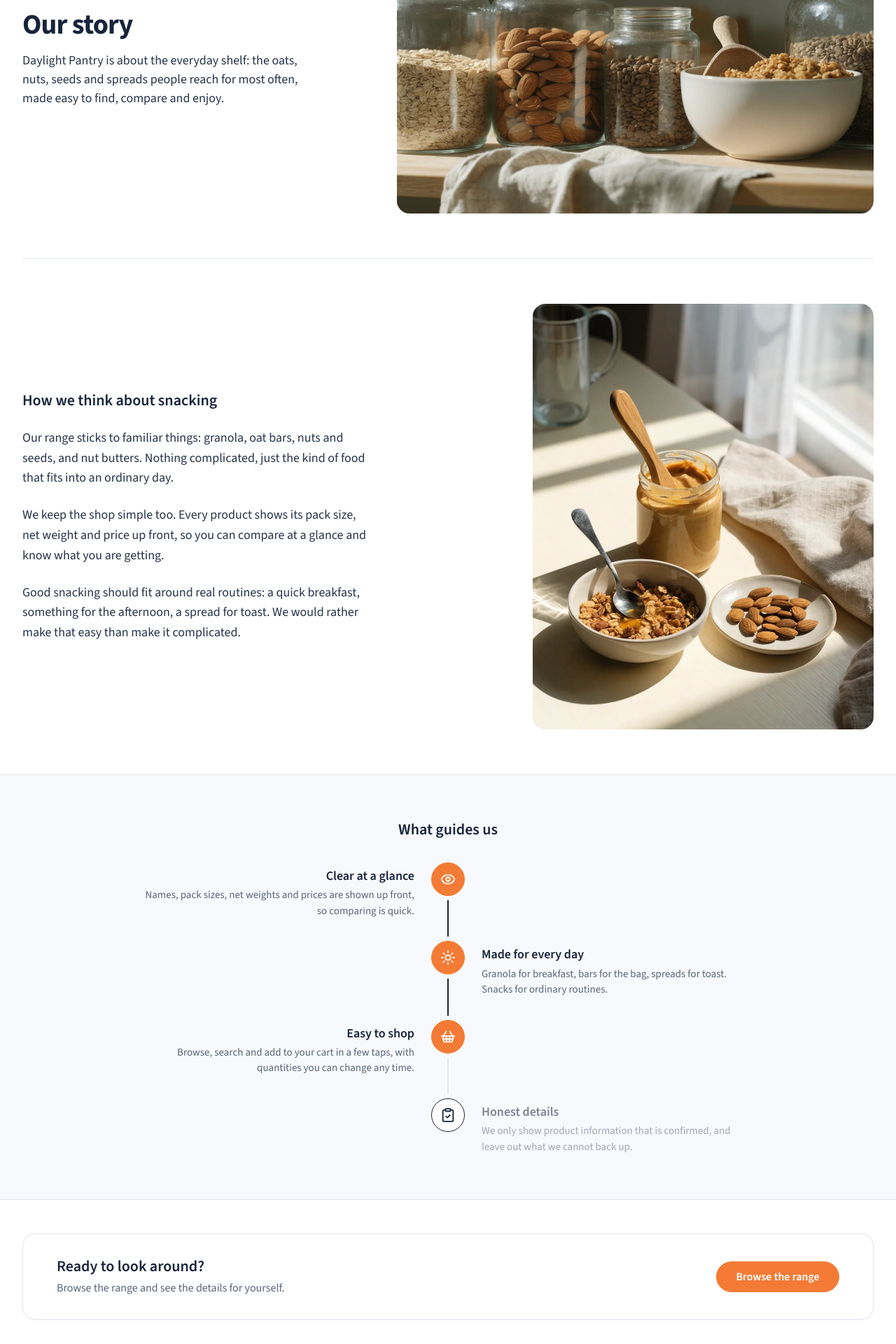
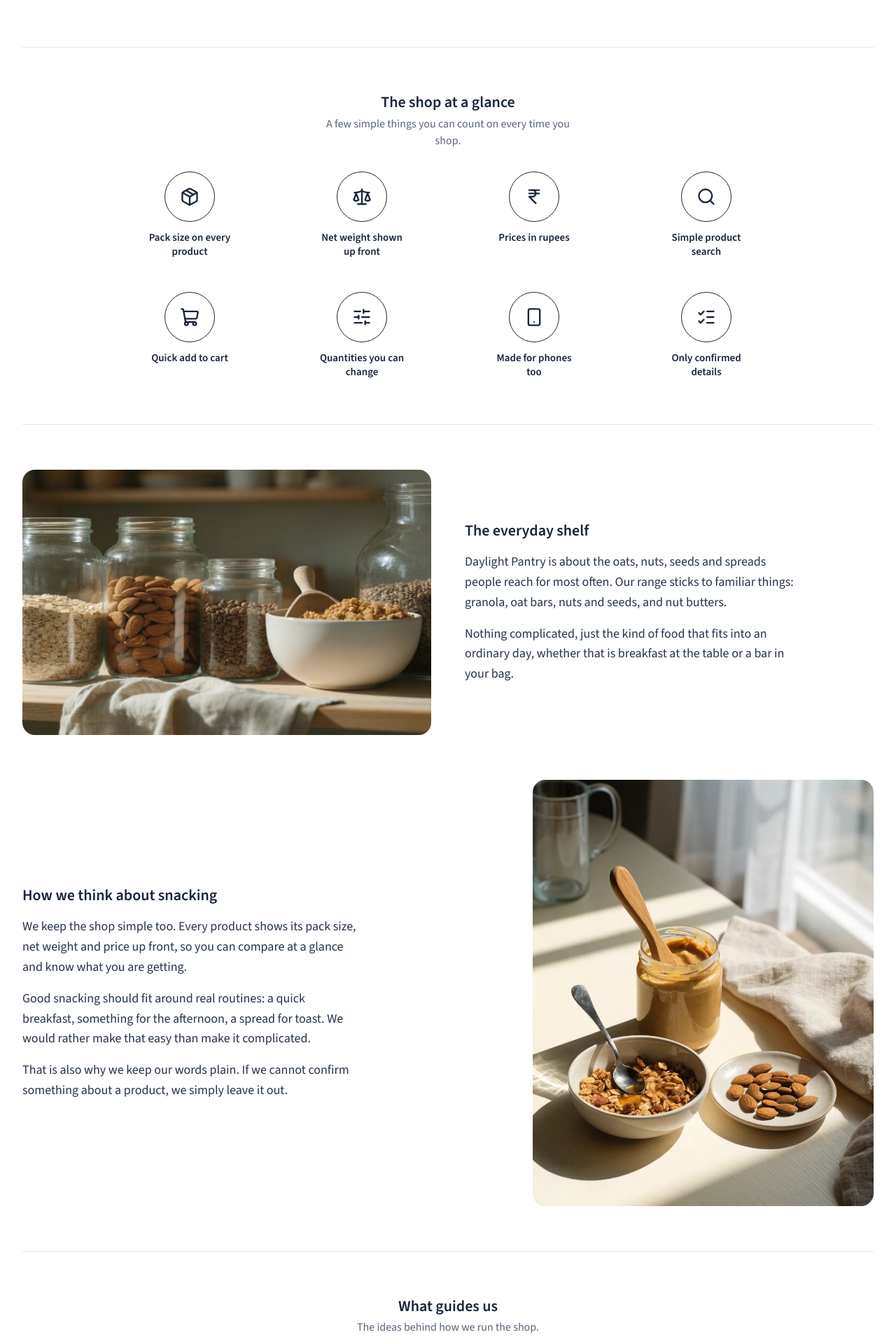
Before and after one commit to aryan-kond/daylight-pantry, a React (Vite) app in the folder frontend/: page /our-story in a window 1280 px wide. Shown: the part 280-2200 px from the top of the page at 70% size. Built offline with nearby package versions, Linux system fonts and the light colour scheme.

Commit message:
feat(our-story): centered intro, icon tiles, alternating story blocks, white sections with dividers

```diff
--- a/frontend/src/components/ProgressTimeline/ProgressTimeline.css
+++ b/frontend/src/components/ProgressTimeline/ProgressTimeline.css
@@ -43,7 +43,7 @@
   padding-bottom: 0;
 }
 
-/* The ring in the section's grey makes the line look like it stops at each circle */
+/* The white ring makes the line look like it stops at each circle */
 .progress-timeline__node {
   position: absolute;
   z-index: 1;
@@ -57,7 +57,7 @@
   background: var(--color-canvas);
   border: 1.5px solid var(--color-text-primary);
   border-radius: 50%;
-  box-shadow: 0 0 0 6px var(--color-surface-soft);
+  box-shadow: 0 0 0 6px var(--color-canvas);
   color: var(--color-text-primary);
   transition:
     background-color var(--duration-drawer) var(--ease-standard),
--- a/frontend/src/pages/OurStoryPage/OurStoryPage.css
+++ b/frontend/src/pages/OurStoryPage/OurStoryPage.css
@@ -1,12 +1,10 @@
-/* ---------- Intro ---------- */
+/* ---------- Intro: centered title and lead ---------- */
 
 .our-story__intro-inner {
-  display: grid;
-  gap: var(--space-8);
-  align-items: center;
-  max-width: var(--content-max-width);
+  max-width: 760px;
   margin: 0 auto;
-  padding: var(--space-8) var(--gutter) var(--space-12);
+  padding: var(--space-12) var(--gutter);
+  text-align: center;
 }
 
 .our-story__title {
@@ -17,37 +15,10 @@
 }
 
 .our-story__lead {
-  max-width: 46ch;
-  margin: var(--space-4) 0 0;
+  max-width: 60ch;
+  margin: var(--space-4) auto 0;
   color: var(--color-text-body);
   font-size: 1.125rem; /* 18px */
-}
-
-.our-story__figure,
-.our-story__portrait {
-  overflow: hidden;
-  background: var(--color-surface-soft);
-  border-radius: var(--radius-overlay);
-}
-
-.our-story__image,
-.our-story__portrait-image {
-  display: block;
-  width: 100%;
-  height: auto;
-  transition: transform var(--duration-drawer) var(--ease-standard);
-}
-
-.our-story__portrait-image {
-  aspect-ratio: 4 / 5;
-  object-fit: cover;
-}
-
-@media (hover: hover) {
-  .our-story__figure:hover .our-story__image,
-  .our-story__portrait:hover .our-story__portrait-image {
-    transform: scale(1.03);
-  }
 }
 
 .our-story__section-title {
@@ -56,38 +27,110 @@
   line-height: 1.3;
 }
 
-/* ---------- Story: text on the left, portrait photo on the right ---------- */
+/* ---------- The shop at a glance: icon tiles, two columns on phones, two rows of four ---------- */
 
-.our-story__story-inner {
-  display: grid;
-  gap: var(--space-8);
-  align-items: center;
+.our-story__facts-inner {
   max-width: var(--content-max-width);
   margin: 0 auto;
   padding: var(--space-12) var(--gutter);
 }
 
-.our-story__story-text {
+.our-story__facts-grid {
+  display: grid;
+  grid-template-columns: repeat(2, minmax(0, 1fr));
+  gap: var(--space-8) var(--space-4);
+  max-width: 960px;
+  margin: 0 auto;
+  padding: 0;
+  list-style: none;
+}
+
+.fact {
   display: flex;
   flex-direction: column;
-  gap: var(--space-6);
-  max-width: 62ch;
+  align-items: center;
+  gap: var(--space-3);
+  text-align: center;
 }
 
-.our-story__story-text p {
+.fact__icon {
+  display: inline-flex;
+  align-items: center;
+  justify-content: center;
+  width: 72px;
+  height: 72px;
+  background: var(--color-canvas);
+  border: 1.5px solid var(--color-text-primary);
+  border-radius: 50%;
+  color: var(--color-text-primary);
+}
+
+.fact__label {
+  max-width: 16ch;
+  margin: 0;
+  color: var(--color-text-primary);
+  font-size: 0.9375rem; /* 15px */
+  font-weight: 600;
+  line-height: 1.35;
+}
+
+/* ---------- Story blocks: photo and text, alternating sides ---------- */
+
+.our-story__stories {
+  display: flex;
+  flex-direction: column;
+  gap: var(--space-12);
+  max-width: var(--content-max-width);
+  margin: 0 auto;
+  padding: var(--space-12) var(--gutter);
+}
+
+/* Mobile first: text, then photo */
+.story-block {
+  display: grid;
+  gap: var(--space-8);
+  align-items: center;
+}
+
+.story-block__text {
+  display: flex;
+  flex-direction: column;
+  gap: var(--space-4);
+  max-width: 60ch;
+}
+
+.story-block__text p {
   margin: 0;
   color: var(--color-text-body);
   font-size: 1.125rem; /* 18px */
   line-height: 1.6;
 }
 
-/* ---------- Values: progress timeline, heading centered above ---------- */
+.story-block__figure {
+  overflow: hidden;
+  background: var(--color-surface-soft);
+  border-radius: var(--radius-overlay);
+}
 
-.our-story__values {
-  background: var(--color-surface-soft);
-  border-top: 1px solid var(--color-border);
-  border-bottom: 1px solid var(--color-border);
+.story-block__image {
+  display: block;
+  width: 100%;
+  height: auto;
+  transition: transform var(--duration-drawer) var(--ease-standard);
 }
+
+.story-block--portrait .story-block__image {
+  aspect-ratio: 4 / 5;
+  object-fit: cover;
+}
+
+@media (hover: hover) {
+  .story-block__figure:hover .story-block__image {
+    transform: scale(1.03);
+  }
+}
+
+/* ---------- What guides us ---------- */
 
 .our-story__values-inner {
   max-width: var(--content-max-width);
@@ -95,48 +138,17 @@
   padding: var(--space-12) var(--gutter);
 }
 
-.our-story__values-inner .our-story__section-title {
-  margin-bottom: var(--space-8);
-  text-align: center;
+/* ---------- Tablet and desktop ---------- */
+
+@media (min-width: 640px) {
+  .our-story__facts-grid {
+    grid-template-columns: repeat(4, minmax(0, 1fr));
+    gap: var(--space-12) var(--space-6);
+  }
 }
-
-/* ---------- Closing card ---------- */
-
-.our-story__cta {
-  max-width: var(--content-max-width);
-  margin: 0 auto;
-  padding: var(--space-12) var(--gutter) var(--space-16);
-}
-
-.our-story__cta-card {
-  display: flex;
-  flex-direction: column;
-  align-items: flex-start;
-  gap: var(--space-6);
-  padding: var(--space-8) var(--space-6);
-  background: var(--color-canvas);
-  border: 1px solid var(--color-border);
-  border-radius: var(--radius-overlay);
-  box-shadow: var(--shadow-card);
-}
-
-.our-story__cta-title {
-  font-size: 1.375rem; /* 22px */
-  font-weight: 600;
-  line-height: 1.3;
-}
-
-.our-story__cta-text {
-  margin: var(--space-1) 0 0;
-  color: var(--color-text-secondary);
-}
-
-/* ---------- Desktop ---------- */
 
 @media (min-width: 960px) {
   .our-story__intro-inner {
-    grid-template-columns: minmax(0, 5fr) minmax(0, 7fr);
-    gap: var(--space-12);
     padding-top: var(--space-16);
     padding-bottom: var(--space-16);
   }
@@ -145,23 +157,32 @@
     font-size: 2.5rem; /* 40px */
   }
 
-  /* Text on the left, portrait photo on the right */
-  .our-story__story-inner {
-    grid-template-columns: minmax(0, 7fr) minmax(0, 5fr);
-    gap: var(--space-12);
-    padding-top: var(--space-16);
-    padding-bottom: var(--space-16);
-  }
-
+  .our-story__facts-inner,
   .our-story__values-inner {
     padding-top: var(--space-16);
     padding-bottom: var(--space-16);
   }
 
-  .our-story__cta-card {
-    flex-direction: row;
-    align-items: center;
-    justify-content: space-between;
-    padding: var(--space-8) var(--space-12);
+  .our-story__stories {
+    gap: var(--space-16);
+    padding-top: var(--space-16);
+    padding-bottom: var(--space-16);
+  }
+
+  .story-block {
+    gap: var(--space-12);
+  }
+
+  .story-block--landscape {
+    grid-template-columns: minmax(0, 1fr) minmax(0, 1fr);
+  }
+
+  .story-block--portrait {
+    grid-template-columns: minmax(0, 7fr) minmax(0, 5fr);
+  }
+
+  /* Photo on the left: it moves in front of the text from desktop width up */
+  .story-block--image-left .story-block__figure {
+    order: -1;
   }
 }
--- a/frontend/src/pages/OurStoryPage/OurStoryPage.tsx
+++ b/frontend/src/pages/OurStoryPage/OurStoryPage.tsx
@@ -1,13 +1,43 @@
-import { Link } from 'react-router';
-import { ClipboardCheck, Eye, ShoppingBasket, Sun } from 'lucide-react';
+import {
+  ClipboardCheck,
+  Eye,
+  IndianRupee,
+  ListChecks,
+  Package,
+  Scale,
+  Search,
+  ShoppingBasket,
+  ShoppingCart,
+  SlidersHorizontal,
+  Smartphone,
+  Sun,
+  type LucideIcon,
+} from 'lucide-react';
 import storyImage from '../../assets/our-story.webp';
 import breakfastImage from '../../assets/our-story-breakfast.webp';
+import FeaturedProducts from '../../components/FeaturedProducts/FeaturedProducts';
 import FocusPullText from '../../components/FocusPullText/FocusPullText';
 import ProgressTimeline, {
   type TimelineItem,
 } from '../../components/ProgressTimeline/ProgressTimeline';
 import Reveal from '../../components/Reveal/Reveal';
+import SectionHeading from '../../components/SectionHeading/SectionHeading';
 import './OurStoryPage.css';
+
+// Paragraphs use a small letter spread so long text does not re-wrap while it settles
+const PARAGRAPH_SPREAD = '0.03em';
+
+// Plain facts about how the shop works. No health, nutrition or ingredient claims here.
+const FACTS: { label: string; Icon: LucideIcon }[] = [
+  { label: 'Pack size on every product', Icon: Package },
+  { label: 'Net weight shown up front', Icon: Scale },
+  { label: 'Prices in rupees', Icon: IndianRupee },
+  { label: 'Simple product search', Icon: Search },
+  { label: 'Quick add to cart', Icon: ShoppingCart },
+  { label: 'Quantities you can change', Icon: SlidersHorizontal },
+  { label: 'Made for phones too', Icon: Smartphone },
+  { label: 'Only confirmed details', Icon: ListChecks },
+];
 
 const VALUES: TimelineItem[] = [
   {
@@ -32,110 +62,169 @@ const VALUES: TimelineItem[] = [
   },
 ];
 
-// Paragraphs use a small letter spread so long text does not re-wrap while it settles
-const PARAGRAPH_SPREAD = '0.03em';
+type StoryBlockProps = {
+  /** Unique name, used for the heading id and the text animations */
+  id: string;
+  title: string;
+  paragraphs: string[];
+  image: string;
+  imageAlt: string;
+  imageWidth: number;
+  imageHeight: number;
+  /** Which side the photo sits on from desktop width up */
+  imageSide: 'left' | 'right';
+  shape: 'landscape' | 'portrait';
+};
+
+function StoryBlock({
+  id,
+  title,
+  paragraphs,
+  image,
+  imageAlt,
+  imageWidth,
+  imageHeight,
+  imageSide,
+  shape,
+}: StoryBlockProps) {
+  return (
+    <section
+      className={`story-block story-block--image-${imageSide} story-block--${shape}`}
+      aria-labelledby={`${id}-heading`}
+    >
+      <div className="story-block__text">
+        <h2 id={`${id}-heading`} className="our-story__section-title">
+          <FocusPullText id={`${id}-title`} spread="0.08em">
+            {title}
+          </FocusPullText>
+        </h2>
+        {paragraphs.map((text, index) => (
+          <p key={index}>
+            <FocusPullText
+              id={`${id}-p${index}`}
+              block
+              spread={PARAGRAPH_SPREAD}
+              delay={index * 120}
+            >
+              {text}
+            </FocusPullText>
+          </p>
+        ))}
+      </div>
+
+      <Reveal className="story-block__figure">
+        <img
+          src={image}
+          width={imageWidth}
+          height={imageHeight}
+          alt={imageAlt}
+          className="story-block__image"
+        />
+      </Reveal>
+    </section>
+  );
+}
 
 export default function OurStoryPage() {
   return (
     <div className="our-story">
+      {/* ---------- Intro ---------- */}
       <section className="our-story__intro" aria-labelledby="our-story-heading">
         <div className="our-story__intro-inner">
-          <div>
           <h1 id="our-story-heading" className="our-story__title">
             <FocusPullText id="our-story-title">Our story</FocusPullText>
           </h1>
           <p className="our-story__lead">
             <FocusPullText id="our-story-lead" block spread={PARAGRAPH_SPREAD} delay={150}>
-                Daylight Pantry is about the everyday shelf: the oats, nuts, seeds and spreads
-                people reach for most often, made easy to find, compare and enjoy.
+              Daylight Pantry is about the everyday shelf, made easy to find, compare and enjoy. We
+              keep our range familiar, our words plain and our details honest, from the way we
+              describe a product to the way you shop.
             </FocusPullText>
           </p>
-          </div>
-
-          <Reveal className="our-story__figure">
-            <img
-              src={storyImage}
-              width={1280}
-              height={832}
-              alt="Glass jars of oats, almonds and seeds beside a bowl of granola with a wooden scoop, on a light wooden shelf"
-              className="our-story__image"
-            />
-          </Reveal>
         </div>
       </section>
 
       <hr className="section-divider" />
 
-      <section className="our-story__story" aria-labelledby="our-story-ideas-heading">
-        <div className="our-story__story-inner">
-          <div className="our-story__story-text">
-            <h2 id="our-story-ideas-heading" className="our-story__section-title">
-              <FocusPullText id="our-story-ideas" spread="0.08em">
-                How we think about snacking
-              </FocusPullText>
-            </h2>
+      {/* ---------- The shop at a glance: eight icon tiles ---------- */}
+      <section className="our-story__facts" aria-labelledby="our-story-facts-heading">
+        <div className="our-story__facts-inner">
+          <SectionHeading
+            id="our-story-facts-heading"
+            title="The shop at a glance"
+            subtitle="A few simple things you can count on every time you shop."
+          />
 
-            <p>
-              <FocusPullText id="our-story-p1" block spread={PARAGRAPH_SPREAD}>
-                Our range sticks to familiar things: granola, oat bars, nuts and seeds, and nut
-                butters. Nothing complicated, just the kind of food that fits into an ordinary day.
-              </FocusPullText>
-            </p>
-            <p>
-              <FocusPullText id="our-story-p2" block spread={PARAGRAPH_SPREAD} delay={120}>
-                We keep the shop simple too. Every product shows its pack size, net weight and price
-                up front, so you can compare at a glance and know what you are getting.
-              </FocusPullText>
-            </p>
-            <p>
-              <FocusPullText id="our-story-p3" block spread={PARAGRAPH_SPREAD} delay={240}>
-                Good snacking should fit around real routines: a quick breakfast, something for the
-                afternoon, a spread for toast. We would rather make that easy than make it
-                complicated.
-              </FocusPullText>
-            </p>
+          <ul className="our-story__facts-grid">
+            {FACTS.map(({ label, Icon }, index) => (
+              <li key={label}>
+                <Reveal delay={(index % 4) * 80}>
+                  <div className="fact">
+                    <span className="fact__icon">
+                      <Icon size={28} aria-hidden="true" />
+                    </span>
+                    <p className="fact__label">{label}</p>
                   </div>
-
-          <Reveal className="our-story__portrait">
-            <img
-              src={breakfastImage}
-              width={896}
-              height={1152}
-              alt="A bowl of granola, a jar of nut butter with a wooden spoon and a plate of almonds on a sunlit table beside a linen napkin"
-              className="our-story__portrait-image"
-            />
                 </Reveal>
+              </li>
+            ))}
+          </ul>
         </div>
       </section>
 
+      <hr className="section-divider" />
+
+      {/* ---------- Story: two blocks, the photo alternates sides ---------- */}
+      <div className="our-story__stories">
+        <StoryBlock
+          id="our-story-shelf"
+          title="The everyday shelf"
+          paragraphs={[
+            'Daylight Pantry is about the oats, nuts, seeds and spreads people reach for most often. Our range sticks to familiar things: granola, oat bars, nuts and seeds, and nut butters.',
+            'Nothing complicated, just the kind of food that fits into an ordinary day, whether that is breakfast at the table or a bar in your bag.',
+          ]}
+          image={storyImage}
+          imageAlt="Glass jars of oats, almonds and seeds beside a bowl of granola with a wooden scoop, on a light wooden shelf"
+          imageWidth={1280}
+          imageHeight={832}
+          imageSide="left"
+          shape="landscape"
+        />
+
+        <StoryBlock
+          id="our-story-snacking"
+          title="How we think about snacking"
+          paragraphs={[
+            'We keep the shop simple too. Every product shows its pack size, net weight and price up front, so you can compare at a glance and know what you are getting.',
+            'Good snacking should fit around real routines: a quick breakfast, something for the afternoon, a spread for toast. We would rather make that easy than make it complicated.',
+            'That is also why we keep our words plain. If we cannot confirm something about a product, we simply leave it out.',
+          ]}
+          image={breakfastImage}
+          imageAlt="A bowl of granola, a jar of nut butter with a wooden spoon and a plate of almonds on a sunlit table beside a linen napkin"
+          imageWidth={896}
+          imageHeight={1152}
+          imageSide="right"
+          shape="portrait"
+        />
+      </div>
+
+      <hr className="section-divider" />
+
+      {/* ---------- What guides us: progress timeline ---------- */}
       <section className="our-story__values" aria-labelledby="our-story-values-heading">
         <div className="our-story__values-inner">
-          <h2 id="our-story-values-heading" className="our-story__section-title">
-            What guides us
-          </h2>
+          <SectionHeading
+            id="our-story-values-heading"
+            title="What guides us"
+            subtitle="The ideas behind how we run the shop."
+          />
           <ProgressTimeline items={VALUES} />
         </div>
       </section>
 
-      <section className="our-story__cta" aria-labelledby="our-story-cta-heading">
-        <Reveal className="our-story__cta-card">
-          <div>
-            <h2 id="our-story-cta-heading" className="our-story__cta-title">
-              <FocusPullText id="our-story-cta-title" spread="0.08em">
-                Ready to look around?
-              </FocusPullText>
-            </h2>
-            <p className="our-story__cta-text">
-              <FocusPullText id="our-story-cta-text" block spread={PARAGRAPH_SPREAD} delay={120}>
-                Browse the range and see the details for yourself.
-              </FocusPullText>
-            </p>
-          </div>
-          <Link to="/products" className="button-primary">
-            Browse the range
-          </Link>
-        </Reveal>
-      </section>
+      <hr className="section-divider" />
+
+      <FeaturedProducts />
     </div>
   );
 }
```
Lines whose indentation alone changed are shown as unchanged.
